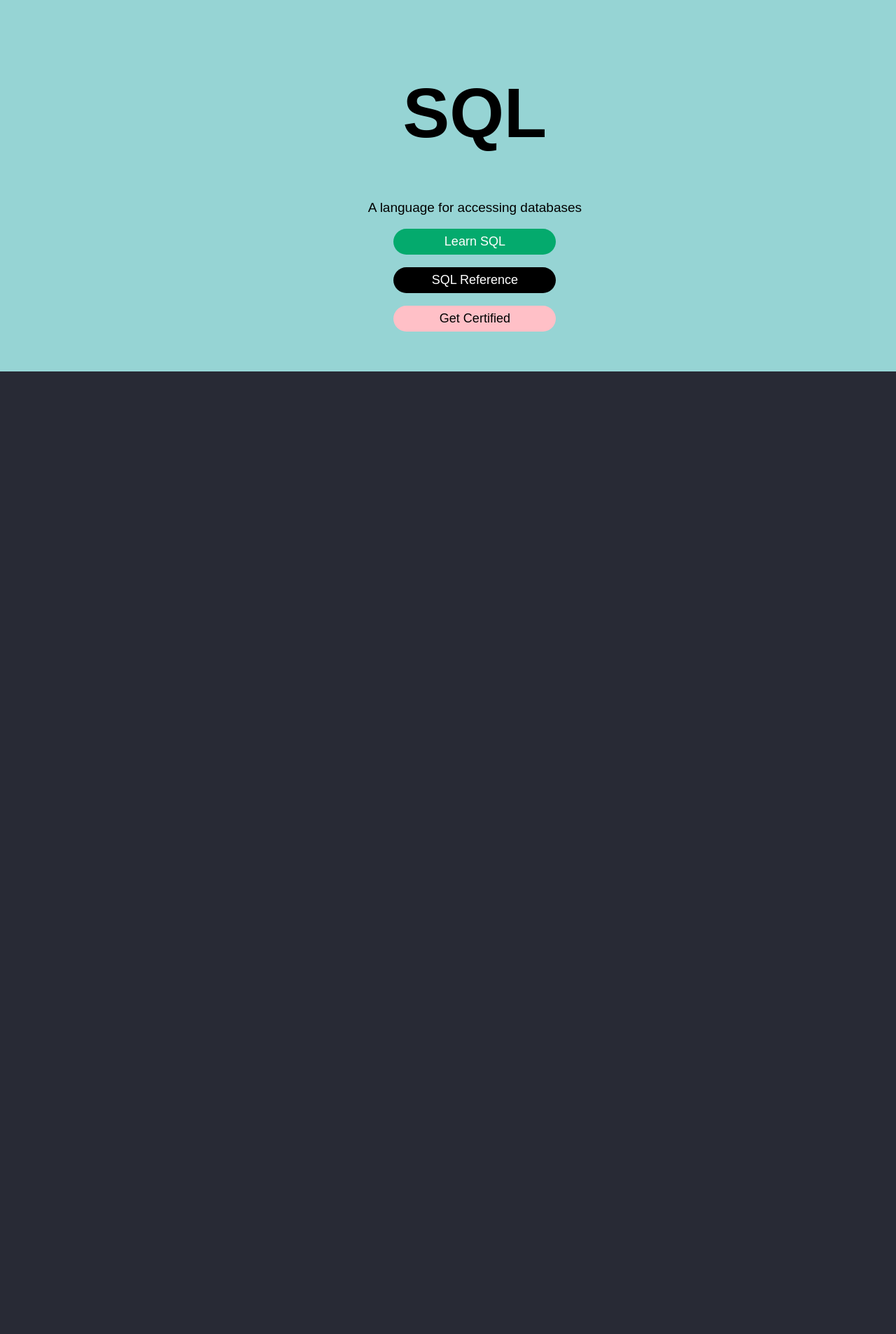
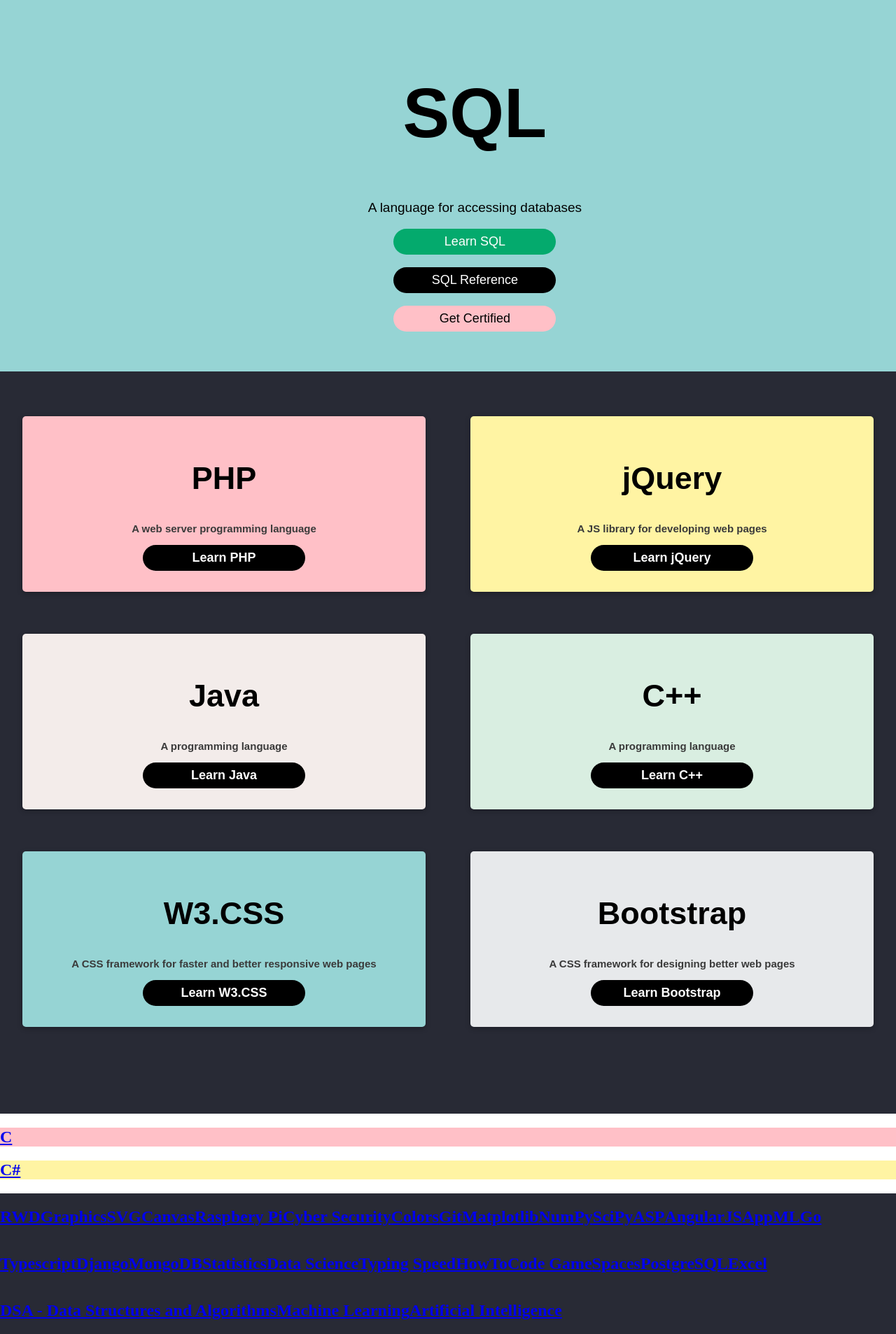
Before and after one commit to shishir7007/Front-end, a PHP site: the page made by Assignment(chapter-2)/assignment-9.html in a window 1280 px wide; the page is wider, and only the part inside the window is pictured. Shown: the part 2812-4719 px from the top of that part at 70% size. Before the commit the page ends 3343 px from the top of that part, so only its background shows below. Run offline with PHP 8.4, Linux system fonts and the light colour scheme.

Commit message:
body section

```diff
--- a/Assignment(chapter-2)/assignment-9.html
+++ b/Assignment(chapter-2)/assignment-9.html
@@ -62,10 +62,17 @@
       </div>
       <!-- rightside of navbar -->
       <div class="header-right">
-        <a href="#Plus" class="plus"> <i class="fa fa-sparkle"></i> Plus</a>
-        <a href="#Spaces" class="spaces"><i class="fa fa-code"></i> Spaces</a>
+        <a
+          href="#Plus"
+          class="spark"
+        >
+        <i class="fa-brands fa-steam-symbol" style="margin-right: 10px;"></i></i>Plus</a
+        >
+        <a href="#Spaces" class="spaces"
+          ><i class="fa fa-code" style="margin-right: 10px"></i> Spaces</a
+        >
         <a href="Certified" class="Certified">
-          <i class="fa fa-shopping-cart"></i>
+          <i class="fa fa-shopping-cart" style="margin-right: 10px"></i>
           Get Certified
         </a>
 
@@ -139,7 +146,18 @@
       <a href="#" class="btn3">HTML Reference</a><br />
       <a href="#" class="btn4">Get Certified</a><br />
     </div>
-
+    <div class="border-info">
+      <!-- <!DOCTYPE html>
+      <html lang="en">
+        <head>
+          <title>HTML Tutorial</title>
+        </head>
+        <body>
+          <h1>This is a heading</h1>
+          <p>This is a paragraph</p>
+        </body>
+      </html> -->
+    </div>
     <!-- CSS section -->
     <div class="section3">
       <h1>CSS</h1>
@@ -176,11 +194,75 @@
       <a href="#" class="btn16">Get Certified</a><br />
     </div>
 
-    <script>
-      function changeColor() {
-        var x = document.getElementsById("searchbar");
-        x.style.backgroundColor = "#04aa6d";
-      }
-    </script>
+    <!-- post-cards section -->
+     <div class="post-cards">
+      <div class="card">
+        <h2 style="font-size: 45px; font-weight: 700;">PHP</h2>
+        <p style="color: #3a3a3a ;">A web server programming language</p>
+        <a href="#">Learn PHP</a>
+      </div>
+      <div class="card">
+        <h2  style="font-size: 45px; font-weight: 700;">jQuery</h2>
+        <p  style="color: #3a3a3a ;">A JS library for developing web pages</p>
+        <a href="#">Learn jQuery</a>
+
+      </div>
+      <div class="card">
+        <h2  style="font-size: 45px; font-weight: 700;">Java</h2>
+        <p  style="color: #3a3a3a ;">A programming language</p>
+        <a href="#">Learn Java</a>
+      </div>
+       <div class="card">
+        <h2  style="font-size: 45px; font-weight: 700;">C++</h2>
+        <p  style="color: #3a3a3a ;">A programming language</p>
+        <a href="#">Learn C++</a>
+      </div>
+      <div class="card">
+        <h2  style="font-size: 45px; font-weight: 700;">W3.CSS</h2>
+        <p  style="color: #3a3a3a ;">A CSS framework for faster and better responsive web pages</p>
+        <a href="#">Learn W3.CSS</a>
+      </div>
+      <div class="card">
+        <h2  style="font-size: 45px; font-weight: 700;">Bootstrap</h2>
+        <p  style="color: #3a3a3a ;">A CSS framework for designing better web pages</p>
+        <a href="#">Learn Bootstrap</a>
+      </div>
+     </div>
+
+     <div class="big-card">
+      <a href="#"><h2 style="background-color: #FFC0C7 !important;">C</h2></a>
+      <a href="#"><h2 style="background-color: #fff4a3 !important;">C#</h2></a>
+      </div>
+      <div class="small-card">
+      <a href="#"><h2>RWD</h2></a>
+      <a href="#"><h2>Graphics</h2></a>
+      <a href="#"><h2>SVG</h2></a>
+      <a href="#"><h2>Canvas</h2></a>
+      <a href="#"><h2>Raspbery Pi</h2></a>
+      <a href="#"><h2>Cyber Security</h2></a>
+      <a href="#"><h2>Colors</h2></a>
+      <a href="#"><h2>Git</h2></a>
+      <a href="#"><h2>Matplotlib</h2></a>
+      <a href="#"><h2>NumPy</h2></a>
+      <a href="#"><h2>SciPy</h2></a>
+      <a href="#"><h2>ASP</h2></a>
+      <a href="#"><h2>AngularJS</h2></a>
+      <a href="#"><h2>AppML</h2></a>
+      <a href="#"><h2>Go</h2></a>
+      <a href="#"><h2>Typescript</h2></a>
+      <a href="#"><h2>Django</h2></a>
+      <a href="#"><h2>MongoDB</h2></a>
+      <a href="#"><h2>Statistics</h2></a>
+      <a href="#"><h2>Data Science</h2></a>
+      <a href="#"><h2>Typing Speed</h2></a>
+      <a href="#"><h2>HowTo</h2></a>
+      <a href="#"><h2>Code Game</h2></a>
+      <a href="#"><h2>Spaces</h2></a>
+      <a href="#"><h2>PostgreSQL</h2></a>
+      <a href="#"><h2>Excel</h2></a>
+      <a href="#"><h2>DSA - Data Structures and Algorithms</h2></a>
+      <a href="#"><h2>Machine Learning</h2></a>
+      <a href="#"><h2>Artificial Intelligence</h2></a>
+    </div>
   </body>
 </html>
--- a/assets/CSS/assignment-9.css
+++ b/assets/CSS/assignment-9.css
@@ -52,7 +52,8 @@
 }
 .header-left input[type="text"] {
   border-radius: 25px;
-  border-color: ;
+  width: 130px;
+
   padding-left: 20px;
   margin-left: 15px;
   height: 30px;
@@ -312,6 +313,10 @@
   text-decoration: none;
   cursor: pointer;
 }
+.border-info {
+  background-color: #e7e9eb;
+  color: #000;
+}
 /* css */
 .section3 {
   padding: 3%;
@@ -488,7 +493,7 @@
 /* sql */
 .section6 {
   padding: 3%;
-  text-align: center;
+  text-align: center !important;
   width: 100%;
   display: block;
   background-color: #96d4d4 !important;
@@ -543,3 +548,141 @@
   text-decoration: none;
   cursor: pointer;
 }
+
+.post-cards {
+  font-family: "Source Sans Pro", sans-serif;
+  display: flex;
+  flex-wrap: wrap;
+  background-color: #282a35 !important;
+  padding-top: 64px !important;
+  padding-bottom: 64px !important;
+}
+
+.post-cards .card a {
+  background-color: #000 !important;
+  color: white !important;
+  font-size: 18px;
+  margin: auto;
+  display: block;
+  width: 200px;
+  border-radius: 25px;
+  padding: 8px 16px;
+
+  text-decoration: none;
+  cursor: pointer;
+}
+.post-cards div {
+  width: 500px;
+  height: 200px;
+}
+
+.post-cards div:nth-child(1) {
+  text-align: center;
+  background-color: #ffc0c7;
+  font-size: 15px;
+  font-weight: 700;
+  padding: 2% 3%;
+  margin: auto;
+  margin-bottom: 60px;
+  color: black !important;
+  border-radius: 5px;
+  box-shadow: 0 2px 5px 0 rgba(0, 0, 0, 0.16), 0 2px 10px 0 rgba(0, 0, 0, 0.12);
+}
+
+.post-cards div:nth-child(2) {
+  text-align: center;
+  background-color: #fff4a3;
+  font-size: 15px;
+  font-weight: 700;
+  padding: 2% 3%;
+  margin: auto;
+  margin-bottom: 60px;
+  color: black !important;
+  border-radius: 5px;
+  box-shadow: 0 2px 5px 0 rgba(0, 0, 0, 0.16), 0 2px 10px 0 rgba(0, 0, 0, 0.12);
+}
+
+.post-cards div:nth-child(3) {
+  text-align: center;
+  background-color: #f3ecea;
+  font-size: 15px;
+  font-weight: 700;
+  padding: 2% 3%;
+  margin: auto;
+  margin-bottom: 60px;
+  color: black !important;
+  border-radius: 5px;
+  box-shadow: 0 2px 5px 0 rgba(0, 0, 0, 0.16), 0 2px 10px 0 rgba(0, 0, 0, 0.12);
+}
+
+.post-cards div:nth-child(4) {
+  text-align: center;
+  background-color: #d9eee1;
+  font-size: 15px;
+  font-weight: 700;
+  padding: 2% 3%;
+  margin: auto;
+  margin-bottom: 60px;
+  color: black !important;
+  border-radius: 5px;
+  box-shadow: 0 2px 5px 0 rgba(0, 0, 0, 0.16), 0 2px 10px 0 rgba(0, 0, 0, 0.12);
+}
+
+.post-cards div:nth-child(5) {
+  text-align: center;
+  background-color: #96d4d4;
+  font-size: 15px;
+  font-weight: 700;
+  padding: 2% 3%;
+  margin: auto;
+  margin-bottom: 60px;
+  color: black !important;
+  border-radius: 5px;
+  box-shadow: 0 2px 5px 0 rgba(0, 0, 0, 0.16), 0 2px 10px 0 rgba(0, 0, 0, 0.12);
+}
+
+.post-cards div:nth-child(6) {
+  text-align: center;
+  background-color: #e7e9eb;
+  font-size: 15px;
+  font-weight: 700;
+  padding: 2% 3%;
+  margin: auto;
+  margin-bottom: 60px;
+  color: black !important;
+  border-radius: 5px;
+  box-shadow: 0 2px 5px 0 rgba(0, 0, 0, 0.16), 0 2px 10px 0 rgba(0, 0, 0, 0.12);
+}
+
+.small-card {
+  display: flex;
+  flex-wrap: wrap;
+  margin: auto;
+  text-align: center;
+  background-color: #282a35 !important;
+}
+
+. .big-card a {
+}
+/* border-radius: 5px;
+  margin-left: 100px;
+  margin-bottom: 60px;
+  border-radius: 5px;
+  width: 270px;
+  height: 120px;
+  cursor: pointer;
+  text-decoration: none;
+  box-shadow: 0 2px 5px 0 rgba(0, 0, 0, 0.16), 0 2px 10px 0 rgba(0, 0, 0, 0.12);
+}
+.card-combo h2 {
+  padding: 36px 24px;
+  text-align: center;
+  margin: 10px 0;
+  color: black;
+  font-size: 30px;
+  font-weight: 500;
+  font-family: "Source Sans Pro", sans-serif;
+}
+.card-combo div a {
+  text-decoration: none;
+} */
```
